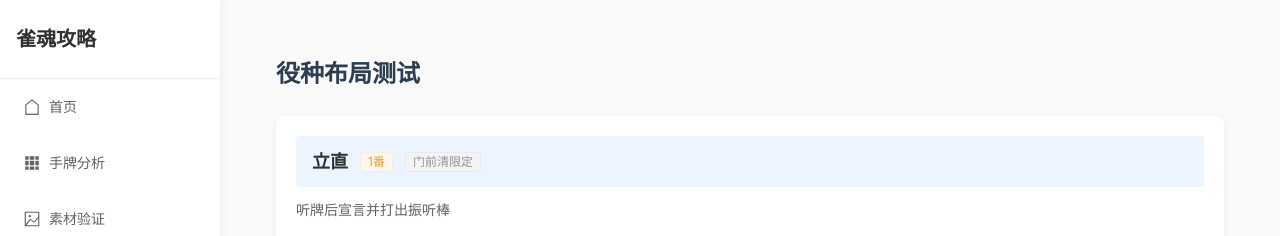
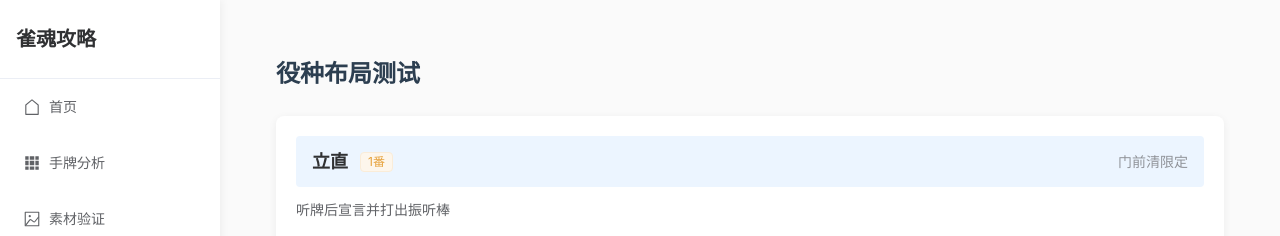
Before and after one commit to ThymeD/learnMajSoul, a Vue app: page /draft/yaku-layout-test in a window 1280 px wide. Shown: the top 236 px of the page. Built offline with nearby package versions, Linux system fonts and the light colour scheme.

Commit message:
优化规则约束文字样式

```diff
--- a/src/views/draft/YakuLayoutTest.vue
+++ b/src/views/draft/YakuLayoutTest.vue
@@ -24,7 +24,7 @@ const yakuList = [
       <div class="yaku-top">
         <span class="yaku-name">{{ yaku.name }}</span>
         <el-tag type="warning" size="small">{{ yaku.han }}番</el-tag>
-        <el-tag v-if="yaku.condition" type="info" size="small">{{ yaku.condition }}</el-tag>
+        <span v-if="yaku.condition" class="yaku-condition">{{ yaku.condition }}</span>
       </div>
       <div class="yaku-middle">
         {{ yaku.desc }}
@@ -68,6 +68,12 @@ const yakuList = [
   border-radius: 4px;
 }
 
+.yaku-condition {
+  margin-left: auto;
+  font-size: 14px;
+  color: #909399;
+}
+
 .yaku-name {
   font-size: 18px;
   font-weight: 600;
```
